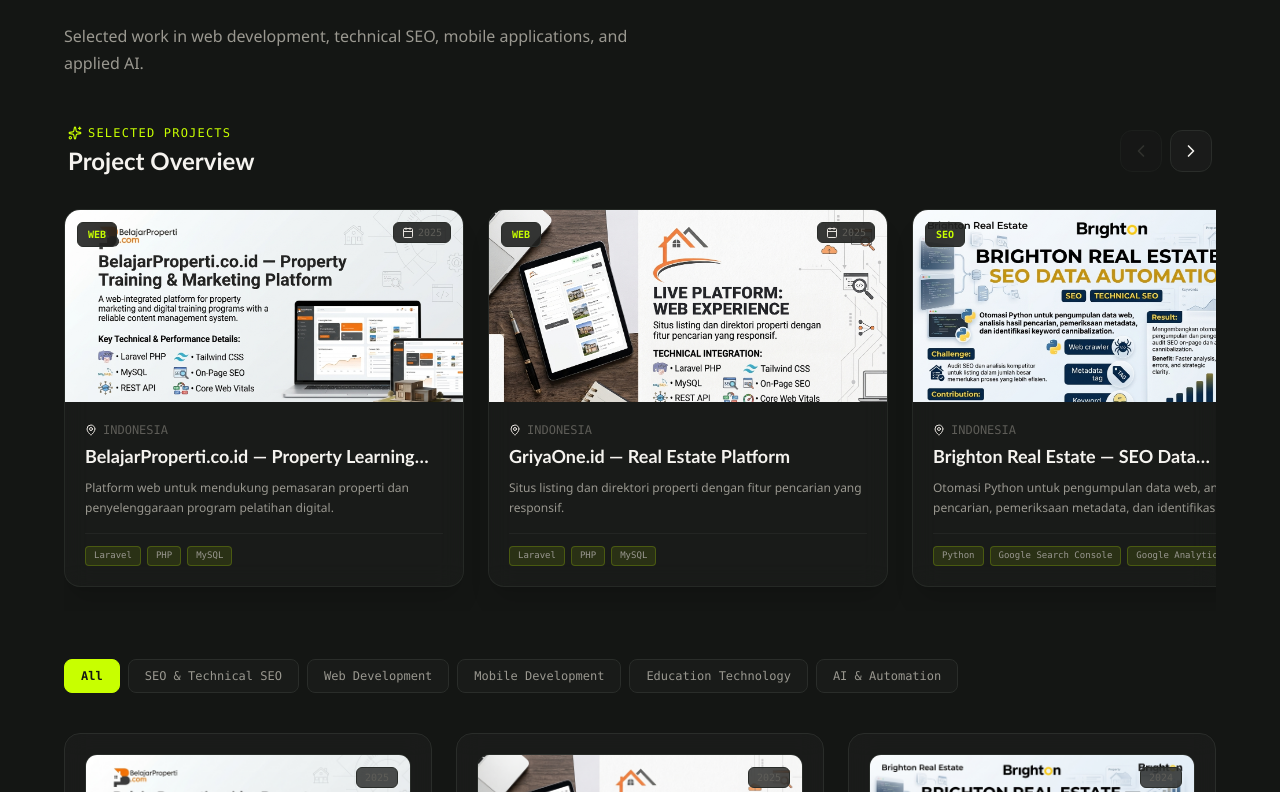
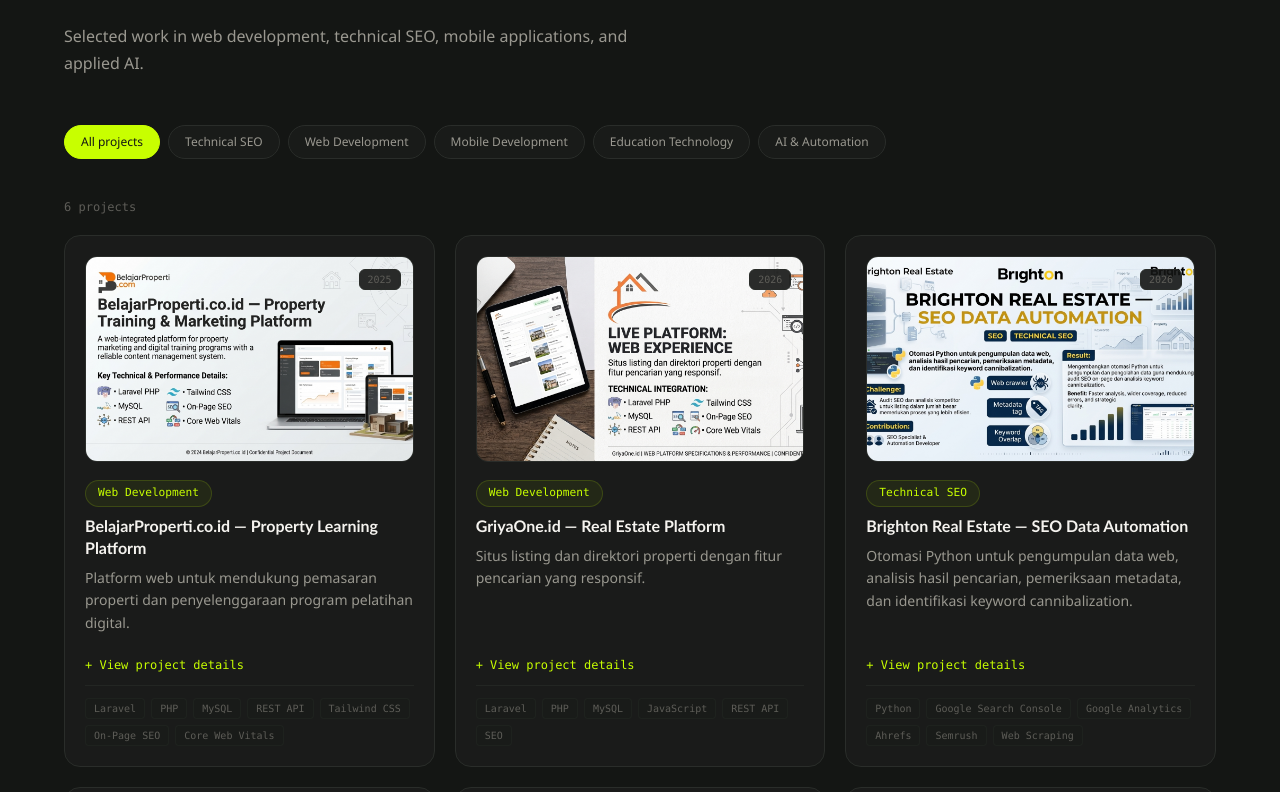
Before and after one commit to nurkholiswakhid/web-porto, a Next.js app: page / in a window 1280 px wide. Shown: the part 3448-4240 px from the top of the page. Built offline with nearby package versions, Linux system fonts and the light colour scheme.

Commit message:
refactor: streamline ProjectsSection and SkillsSection layout; update project years and category labels for consistency

```diff
--- a/src/components/sections/ProjectsSection.tsx
+++ b/src/components/sections/ProjectsSection.tsx
@@ -1,15 +1,12 @@
 "use client";
 
 import { useRef, useState } from "react";
-import { ExternalLink, Eye } from "lucide-react";
-import { GithubIcon } from "@/components/ui/SocialIcons";
+import { Eye } from "lucide-react";
 import { projects } from "@/data/projects";
 import { PROJECT_CATEGORY_LABELS, ProjectCategory } from "@/data/types";
 import { cn, assetPath } from "@/lib/utils";
 import { useReveal } from "@/hooks/useReveal";
 import { soundFx } from "@/lib/audio";
-import MissionGallery from "@/components/effects/MissionGallery";
-import TiltCard from "@/components/effects/TiltCard";
 
 const ALL_CATEGORIES: ("all" | ProjectCategory)[] = [
   "all",
@@ -21,7 +18,7 @@
 ];
 
 const CATEGORY_DISPLAY: Record<string, string> = {
-  all: "All",
+  all: "All projects",
   ...PROJECT_CATEGORY_LABELS,
 };
 
@@ -45,7 +42,6 @@
       aria-label="Featured projects"
     >
       <div className="section-container">
-        {/* Lando-style big headline */}
         <div className="reveal mb-12">
           <div className="section-label">
             <span className="w-1.5 h-1.5 bg-accent rounded-full" />
@@ -61,13 +57,12 @@
           </p>
         </div>
 
-        {/* Horizontal Mission Gallery */}
-        <div className="reveal mb-12">
-          <MissionGallery />
-        </div>
-
-        {/* Category Filter */}
-        <div className="reveal flex flex-wrap gap-2 mb-10">
+        <div
+          className="reveal -mx-4 mb-8 overflow-x-auto px-4 pb-2 sm:mx-0 sm:px-0"
+          aria-label="Filter projects by category"
+          role="group"
+        >
+          <div className="flex w-max min-w-full gap-2">
             {ALL_CATEGORIES.map((cat) => (
               <button
                 key={cat}
@@ -77,40 +72,46 @@
                 }}
                 onMouseEnter={() => soundFx.playHover()}
                 className={cn(
-                "px-4 py-2 rounded-lg font-mono text-xs transition-all duration-200 cursor-pointer",
+                  "shrink-0 rounded-full border px-4 py-2 text-xs font-medium transition-colors cursor-pointer",
                   activeFilter === cat
-                  ? "bg-accent text-bg font-bold border border-accent"
-                  : "bg-surface/50 text-text-secondary border border-border hover:border-accent/30 hover:text-foreground"
+                    ? "border-accent bg-accent text-bg"
+                    : "border-border bg-surface/50 text-text-secondary hover:border-accent/40 hover:text-foreground"
                 )}
+                aria-pressed={activeFilter === cat}
               >
                 {CATEGORY_DISPLAY[cat]}
               </button>
             ))}
           </div>
+        </div>
 
-        {/* Projects Grid */}
-        <div className="grid md:grid-cols-2 lg:grid-cols-3 gap-6">
-          {filteredProjects.map((project, index) => (
+        <div
+          aria-live="polite"
+          className="reveal mb-5 text-xs font-mono text-text-dim"
+        >
+          {filteredProjects.length}{" "}
+          {filteredProjects.length === 1 ? "project" : "projects"}
+          {activeFilter !== "all" &&
+            ` · ${PROJECT_CATEGORY_LABELS[activeFilter]}`}
+        </div>
+
+        <div className="grid gap-5 md:grid-cols-2 lg:grid-cols-3">
+          {filteredProjects.map((project) => (
             <div
               key={project.slug}
-              className="reveal h-full"
-              style={{ transitionDelay: `${index * 80}ms` }}
+              className="h-full"
             >
-              <TiltCard
-                maxTilt={6}
-                scale={1.015}
-                dataCursor="PROJECT"
-                className="h-full border border-border bg-surface/60 backdrop-blur-md rounded-2xl overflow-hidden hover:border-accent/30 group"
-              >
-                <div className="p-5 h-full flex flex-col justify-between">
-                  <div>
+              <article className="h-full overflow-hidden rounded-2xl border border-border bg-surface/60">
+                <div className="flex h-full flex-col p-4 sm:p-5">
+                  <div className="flex flex-1 flex-col">
                     {/* Thumbnail */}
-                    <div className="relative h-44 rounded-xl overflow-hidden mb-4 bg-bg-secondary border border-border">
+                    <div className="relative mb-4 aspect-[16/10] overflow-hidden rounded-xl border border-border bg-bg-secondary">
                       {project.thumbnail && !imgErrors[project.slug] ? (
                         <img
                           src={assetPath(project.thumbnail)}
                           alt={project.thumbnailAlt || project.title}
-                          className="w-full h-full object-cover object-top transition-transform duration-500 group-hover:scale-105"
+                          className="h-full w-full object-cover object-top"
+                          loading="lazy"
                           onError={() => {
                             setImgErrors((prev) => ({
                               ...prev,
@@ -119,68 +120,42 @@
                           }}
                         />
                       ) : (
-                        <div className="absolute inset-0 bg-gradient-to-br from-accent/10 via-surface to-surface flex items-center justify-center">
+                        <div className="absolute inset-0 flex items-center justify-center bg-surface">
                           <div className="text-center">
-                            <div className="w-12 h-12 mx-auto mb-2 rounded-full bg-accent/15 border border-accent/25 flex items-center justify-center">
+                            <div className="mx-auto mb-2 flex h-12 w-12 items-center justify-center rounded-full border border-border bg-bg-secondary">
                               <Eye className="w-5 h-5 text-accent" />
                             </div>
-                            <span className="font-mono text-[10px] text-text-dim">
+                            <span className="px-3 font-mono text-[10px] text-text-dim">
                               {PROJECT_CATEGORY_LABELS[project.category]}
                             </span>
                           </div>
                         </div>
                       )}
 
-                      {/* Hover overlay */}
-                      <div className="absolute inset-0 bg-bg/80 opacity-0 group-hover:opacity-100 transition-opacity duration-300 flex items-center justify-center gap-3">
-                        {project.demoUrl && (
-                          <a
-                            href={project.demoUrl}
-                            target="_blank"
-                            rel="noopener noreferrer"
-                            className="p-2.5 rounded-lg bg-accent/20 border border-accent/40 hover:bg-accent/40 text-foreground transition-colors"
-                            aria-label={`View demo for ${project.title}`}
-                          >
-                            <ExternalLink className="w-4 h-4 text-accent" />
-                          </a>
-                        )}
-                        {project.repoUrl && (
-                          <a
-                            href={project.repoUrl}
-                            target="_blank"
-                            rel="noopener noreferrer"
-                            className="p-2.5 rounded-lg bg-foreground/10 border border-foreground/30 hover:bg-foreground/20 text-foreground transition-colors"
-                            aria-label={`View source for ${project.title}`}
-                          >
-                            <GithubIcon className="w-4 h-4" />
-                          </a>
-                        )}
-                      </div>
-
                       {/* Year badge */}
-                      <div className="absolute top-3 right-3 px-2 py-0.5 rounded-md bg-bg/75 backdrop-blur border border-border font-mono text-[10px] text-text-dim">
+                      <div className="absolute top-3 right-3 rounded-md border border-border bg-bg/90 px-2 py-0.5 font-mono text-[10px] text-text-dim">
                         {project.year}
                       </div>
                     </div>
 
                     {/* Category tag */}
                     <div className="mb-2">
-                      <span className="tech-badge text-[10px]">
+                      <span className="tech-badge inline-flex text-[10px]">
                         {PROJECT_CATEGORY_LABELS[project.category]}
                       </span>
                     </div>
 
-                    <h3 className="text-base font-display font-bold text-foreground mb-2 group-hover:text-accent transition-colors">
+                    <h3 className="mb-2 font-display text-base font-bold leading-snug text-foreground">
                       {project.title}
                     </h3>
 
-                    <p className="text-sm text-text-secondary leading-relaxed mb-3">
+                    <p className="mb-4 text-sm leading-relaxed text-text-secondary">
                       {project.summary}
                     </p>
 
                     {/* Expandable detail */}
                     {expandedProject === project.slug && (
-                      <div className="mb-3 p-3 rounded-xl bg-bg-secondary/70 border border-border text-xs space-y-2 animate-fade-in">
+                      <div className="mb-4 space-y-3 rounded-xl border border-border bg-bg-secondary p-3 text-xs">
                         <div>
                           <span className="font-mono text-[10px] text-text-dim uppercase">Contribution:</span>
                           <p className="text-text-secondary font-medium">{project.role}</p>
@@ -197,7 +172,7 @@
                     )}
                   </div>
 
-                  <div>
+                  <div className="mt-auto">
                     <button
                       onClick={() => {
                         soundFx.playClick();
@@ -205,7 +180,8 @@
                           expandedProject === project.slug ? null : project.slug
                         );
                       }}
-                      className="text-xs text-accent hover:text-foreground transition-colors font-mono mb-3 text-left cursor-pointer"
+                      className="mb-3 cursor-pointer text-left font-mono text-xs font-medium text-accent hover:underline"
+                      aria-expanded={expandedProject === project.slug}
                     >
                       {expandedProject === project.slug
                         ? "← Hide project details"
@@ -225,7 +201,7 @@
                     </div>
                   </div>
                 </div>
-              </TiltCard>
+              </article>
             </div>
           ))}
         </div>
--- a/src/data/projects.ts
+++ b/src/data/projects.ts
@@ -30,7 +30,7 @@
     slug: "griyaone-realty",
     title: "GriyaOne.id — Real Estate Platform",
     category: "web",
-    year: 2025,
+    year: 2026,
     summary:
       "Situs listing dan direktori properti dengan fitur pencarian yang responsif.",
     role: "Full Stack Developer",
@@ -47,7 +47,7 @@
     slug: "brighton-seo-automation",
     title: "Brighton Real Estate — SEO Data Automation",
     category: "seo",
-    year: 2024,
+    year: 2026,
     summary:
       "Otomasi Python untuk pengumpulan data web, analisis hasil pencarian, pemeriksaan metadata, dan identifikasi keyword cannibalization.",
     role: "SEO Specialist & Automation Developer",
@@ -118,7 +118,7 @@
     slug: "topic-modeling-lda",
     title: "LDA Topic Modeling — Public Opinion Analysis",
     category: "ai",
-    year: 2025,
+    year: 2026,
     summary:
       "Analisis persepsi publik dari komentar YouTube menggunakan NLP dan Latent Dirichlet Allocation (LDA).",
     role: "Researcher & Data Analyst",
--- a/src/data/types.ts
+++ b/src/data/types.ts
@@ -41,7 +41,7 @@
 export type ProjectCategory = "seo" | "web" | "mobile" | "edtech" | "ai";
 
 export const PROJECT_CATEGORY_LABELS: Record<ProjectCategory, string> = {
-  seo: "SEO & Technical SEO",
+  seo: "Technical SEO",
   web: "Web Development",
   mobile: "Mobile Development",
   edtech: "Education Technology",
```
Also changed, not shown: src/components/sections/SkillsSection.tsx (+28 -50 lines). Lines whose indentation alone changed are shown as unchanged.
